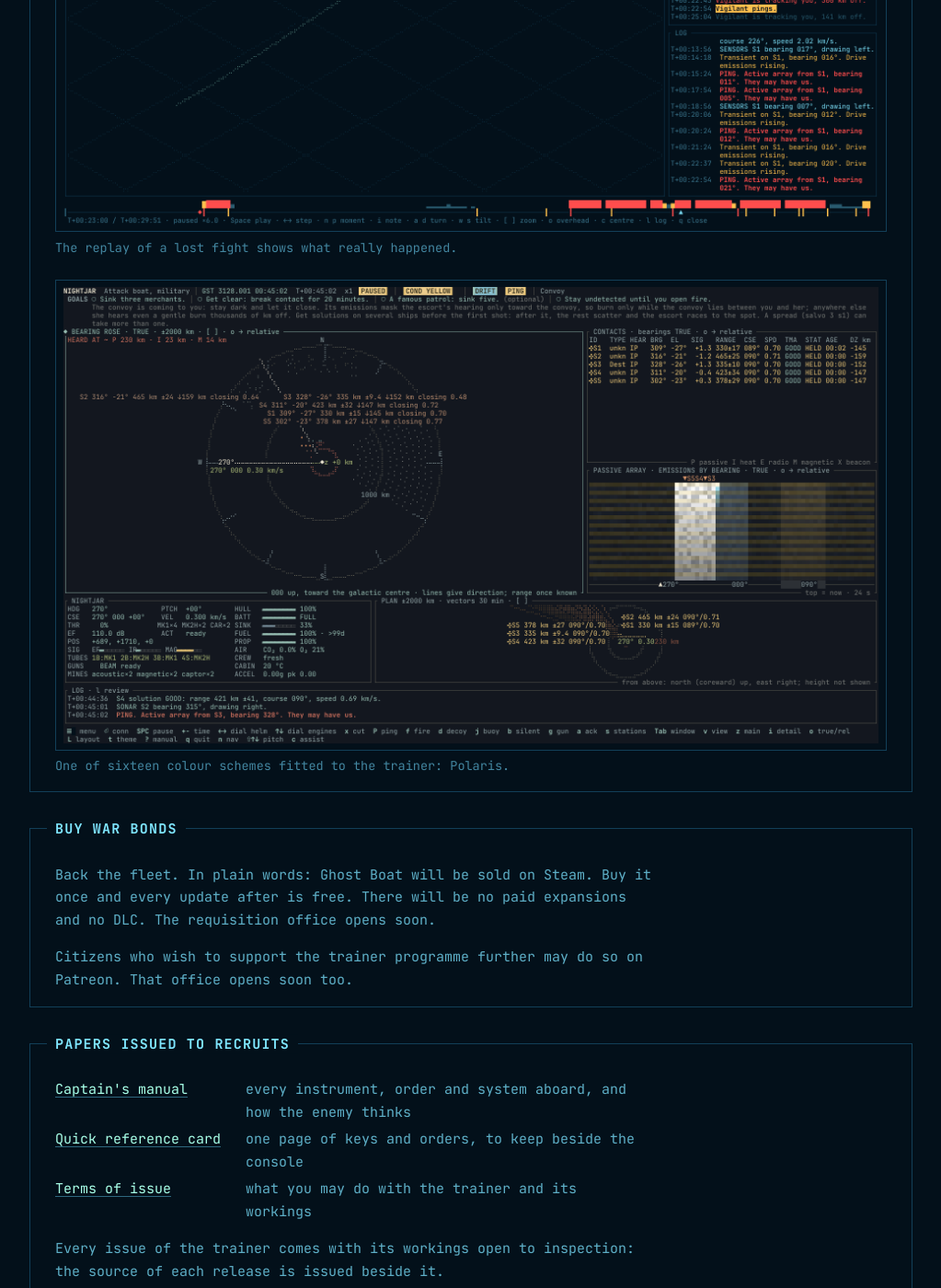
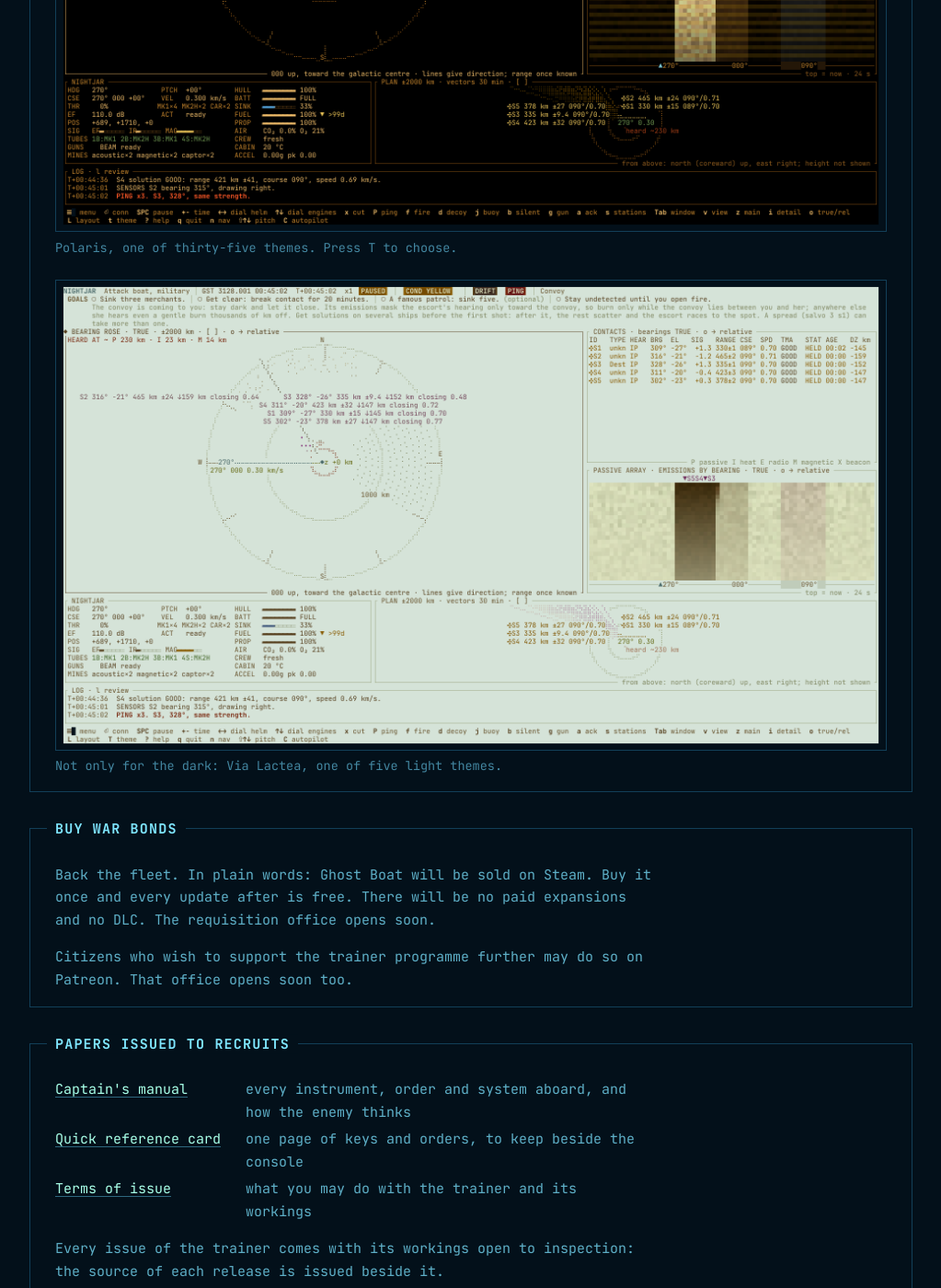
Before and after one commit to agiacalone/ghostboat, a Jekyll site: the page built from index.html, in a window 1280 px wide and 1400 px high, scrolled down 6591 px. Shown: the whole window at 92% size, without its empty margins (128-1151 px from the left). Built offline with Jekyll 4.4.1, drawn with Linux system fonts in a browser that asks for light colours; some of the changed text lies outside the part shown.

Commit message:
Screenshots from the game as it now draws, and a light theme
The shots re-rendered for the README replace the ones from 8 to 11
November. Naval 2 goes: it named a ghost Dominion, a cruiser's name.
Via Lactea joins Polaris, so the site shows a light theme too. The
torpedo shot's caption no longer claims condition red, and the theme
count is thirty-five.

Co-Authored-By: Claude Opus 5.5 <noreply@anthropic.com>
Claude-Session: https://claude.ai/code/session_01LMsLD8JpZJQjdx6PZqxKxg

```diff
--- a/index.html
+++ b/index.html
@@ -20,8 +20,8 @@ title: Fleet Tactical Trainer
   <p>Nobody out here can see anyone. Hulls are painted black, and starlight shows nothing. A ship is found by what it cannot help giving off: the heat of its hull, the radio of its machinery, the pull of its magnetism. The enemy finds you the same way.</p>
   <p>So you drift, and listen. A bearing comes up on the waterfall: a convoy, six merchants and one escort, crossing your patrol line. You don't know how far off they are. You have a bearing, and patience. Change course, let the bearings cross, and the range comes out of the geometry. When the solution firms to GOOD, you fire, and everyone hears you.</p>
   <figure>
-    <a href="{{ '/screenshots/torpedo-in-the-black.png' | relative_url }}"><img src="{{ '/screenshots/torpedo-in-the-black.png' | relative_url }}" alt="Torpedo in the black: condition red, an enemy torpedo inbound on its bearing, and the boat turning away to run" loading="lazy" width="1832" height="1036"></a>
-    <figcaption>Condition red: a torpedo in the black, and the boat turning away to run.</figcaption>
+    <a href="{{ '/screenshots/torpedo-in-the-black.png' | relative_url }}"><img src="{{ '/screenshots/torpedo-in-the-black.png' | relative_url }}" alt="Torpedo in the black: the destroyer's torpedo heard on 204°, close behind its launcher, and the boat turning away and burning flat out to run" loading="lazy" width="1832" height="1036"></a>
+    <figcaption>A torpedo in the black, close behind its launcher, and the boat turning away to run.</figcaption>
   </figure>
 </section>
 
@@ -52,10 +52,6 @@ title: Fleet Tactical Trainer
       <figcaption>The sensors station: two waterfalls, one target.</figcaption>
     </figure>
   </div>
-  <figure>
-    <a href="{{ '/screenshots/naval-2.png' | relative_url }}"><img src="{{ '/screenshots/naval-2.png' | relative_url }}" alt="Naval 2, Think in Three Dimensions: the 3-D view turned side-on in an ion cloud, a GOOD solution putting the cruiser 28 km off and 27 km above" loading="lazy" width="1832" height="1036"></a>
-    <figcaption>Hang below her plane, say nothing, and let her pass.</figcaption>
-  </figure>
 </section>
 
 <section class="window" aria-labelledby="posters">
@@ -112,7 +108,11 @@ title: Fleet Tactical Trainer
   </figure>
   <figure>
     <a href="{{ '/screenshots/polaris.png' | relative_url }}"><img src="{{ '/screenshots/polaris.png' | relative_url }}" alt="The Polaris scheme: a convoy hunt in frost on polar night" loading="lazy" width="1832" height="1036"></a>
-    <figcaption>One of sixteen colour schemes fitted to the trainer: Polaris.</figcaption>
+    <figcaption>Polaris, one of thirty-five themes. Press T to choose.</figcaption>
+  </figure>
+  <figure>
+    <a href="{{ '/screenshots/via-lactea.png' | relative_url }}"><img src="{{ '/screenshots/via-lactea.png' | relative_url }}" alt="The Via Lactea theme, one of five light ones: a convoy hunt in dark bronze on pale verdigris, the contacts tagged in ochre and the convoy's trace dark on a pale waterfall" loading="lazy" width="1832" height="1036"></a>
+    <figcaption>Not only for the dark: Via Lactea, one of five light themes.</figcaption>
   </figure>
 </section>
 
```
Also changed, not shown: screenshots/campaign.png, screenshots/convoy-hunt.png, screenshots/duel-jammed.png, screenshots/firing-solutions.png, screenshots/naval-2.png (deleted), screenshots/polaris.png, screenshots/replay-viewer.png, screenshots/scenarios.png, screenshots/sensors-station.png, screenshots/three-d-view.png, screenshots/title.png, screenshots/torpedo-in-the-black.png, screenshots/via-lactea.png (added).
